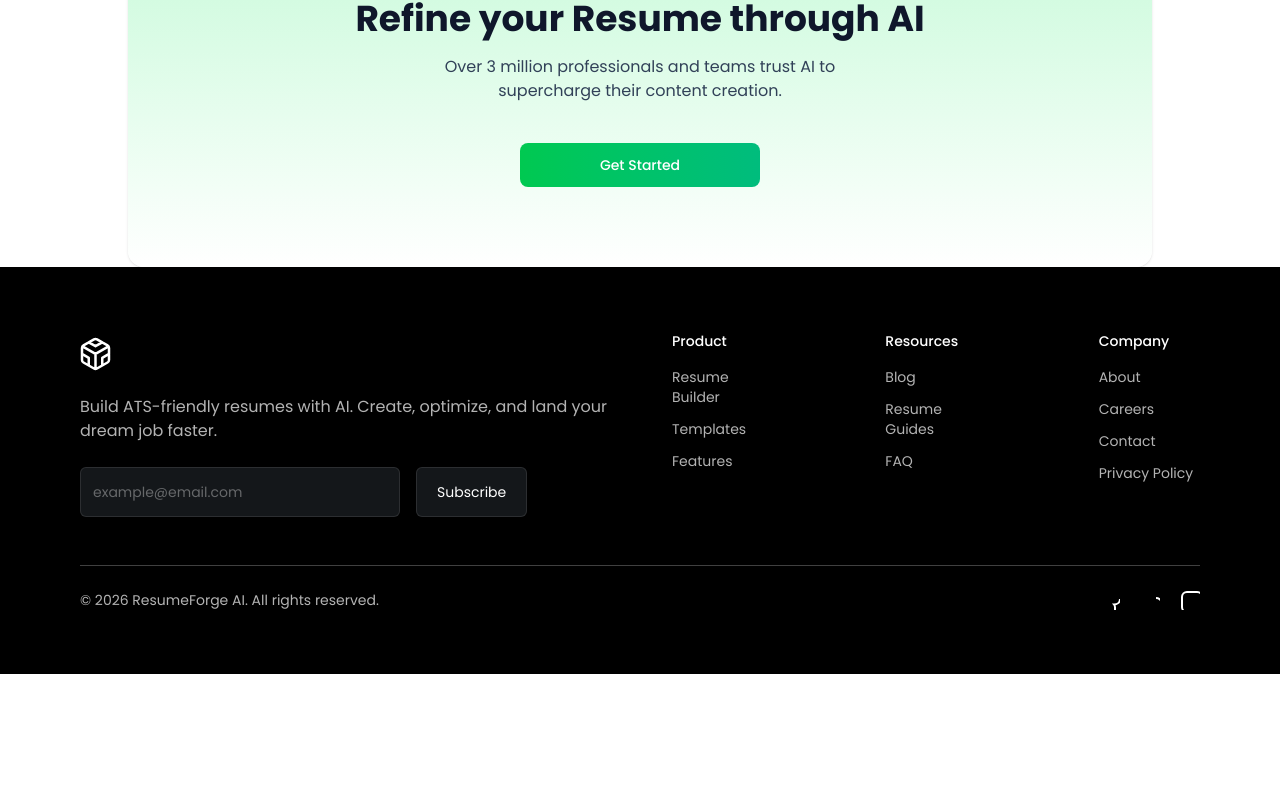
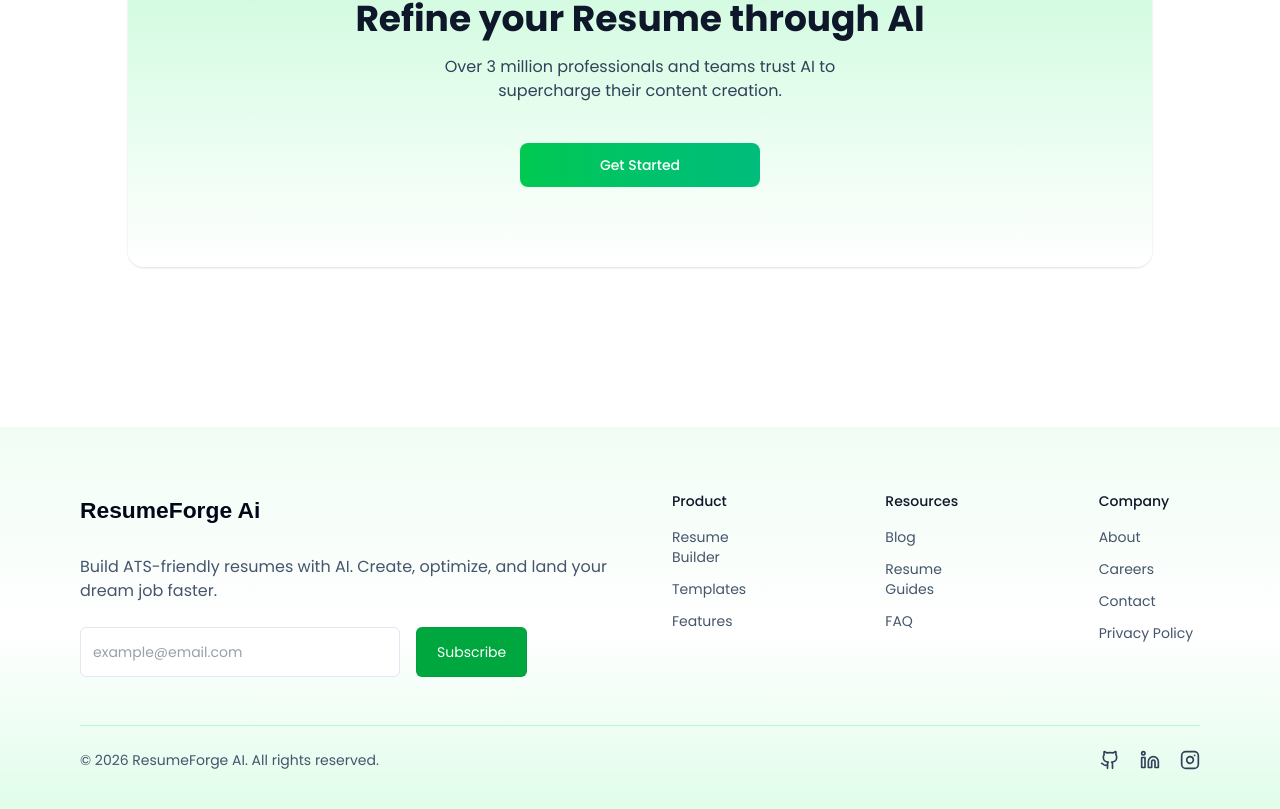
Before and after one commit to aryanghugare/ResumeForge-AI, a React (Vite) app in the folder client/: page / in a window 1280 px wide. Shown: the part 2607-3416 px from the top of the page. Before the commit the page ends 3281 px from the top, so only its background shows below. Built offline with nearby package versions, Linux system fonts and the light colour scheme; a web font is replaced by a local one.

Commit message:
feat: Implement Navbar component and login page

```diff
--- a/client/src/components/Home/Footer.jsx
+++ b/client/src/components/Home/Footer.jsx
@@ -1,22 +1,21 @@
 import React from "react";
 import { Link } from "react-router-dom";
 import logo from "../../assets/logo.svg";
+import { Github, Linkedin, Instagram } from "lucide-react";
+
 
 const Footer = () => {
   return (
-    <footer className="bg-black text-white py-12 md:py-16 px-4 sm:px-6 md:px-8 lg:px-20">
+    <footer className="mt-40 bg-gradient-to-b from-green-50 via-white to-green-100 text-slate-900 py-12 md:py-16 px-4 sm:px-6 md:px-8 lg:px-20">
 
       <div className="max-w-7xl mx-auto grid grid-cols-1 lg:grid-cols-6 gap-8 md:gap-16">
 
-        {/* LEFT SECTION */}
         <div className="lg:col-span-3 space-y-6">
 
           {/* Logo */}
-          <svg width="157" height="40" viewBox="0 0 157 40" fill="none" xmlns="http://www.w3.org/2000/svg">
-                                <path d="m8.75 11.3 6.75 3.884 6.75-3.885M8.75 34.58v-7.755L2 22.939m27 0-6.75 3.885v7.754M2.405 15.408 15.5 22.954l13.095-7.546M15.5 38V22.939M29 28.915V16.962a2.98 2.98 0 0 0-1.5-2.585L17 8.4a3.01 3.01 0 0 0-3 0L3.5 14.377A3 3 0 0 0 2 16.962v11.953A2.98 2.98 0 0 0 3.5 31.5L14 37.477a3.01 3.01 0 0 0 3 0L27.5 31.5a3 3 0 0 0 1.5-2.585" stroke="white" strokeWidth="2.5" strokeLinecap="round" strokeLinejoin="round" />
-                            </svg>
+            <img src={logo} alt="ResumeForge AI Logo" className="h-10 w-auto" />
 
-          <p className="text-sm md:text-base text-white/70">
+          <p className="text-sm md:text-base text-slate-600">
             Build ATS-friendly resumes with AI. Create, optimize, and land your dream job faster.
           </p>
 
@@ -25,9 +24,9 @@ const Footer = () => {
             <input
               type="email"
               placeholder="example@email.com"
-              className="bg-[#14171A] text-white/70 border border-white/10 px-3 py-3 rounded-md w-full sm:flex-1 sm:max-w-xs placeholder:text-sm focus:outline-none focus:ring-1 focus:ring-gray-600"
+              className="bg-white text-slate-700 border border-slate-200 px-3 py-3 rounded-md w-full sm:flex-1 sm:max-w-xs placeholder:text-sm focus:outline-none focus:ring-2 focus:ring-green-300"
             />
-            <button className="bg-[#14171A] text-white px-5 py-3 rounded-md border border-white/10 text-sm hover:bg-gray-800 transition-colors">
+            <button className="bg-green-600 text-white px-5 py-3 rounded-md border border-green-700/20 text-sm hover:bg-green-700 transition-colors">
               Subscribe
             </button>
           </div>
@@ -39,31 +38,31 @@ const Footer = () => {
           {/* Product */}
           <div>
             <h3 className="font-medium text-sm mb-4">Product</h3>
-            <ul className="space-y-3 text-sm text-white/70">
-              <li><Link to="/builder" className="hover:text-white">Resume Builder</Link></li>
-              <li><Link to="/templates" className="hover:text-white">Templates</Link></li>
-              <li><Link to="/features" className="hover:text-white">Features</Link></li>
+            <ul className="space-y-3 text-sm text-slate-600">
+              <li><Link to="/" className="hover:text-green-700">Resume Builder</Link></li>
+              <li><Link to="/" className="hover:text-green-700">Templates</Link></li>
+              <li><Link to="/" className="hover:text-green-700">Features</Link></li>
             </ul>
           </div>
 
           {/* Resources */}
           <div>
             <h3 className="font-medium text-sm mb-4">Resources</h3>
-            <ul className="space-y-3 text-sm text-white/70">
-              <li><Link to="/blog" className="hover:text-white">Blog</Link></li>
-              <li><Link to="/guides" className="hover:text-white">Resume Guides</Link></li>
-              <li><Link to="/faq" className="hover:text-white">FAQ</Link></li>
+            <ul className="space-y-3 text-sm text-slate-600">
+              <li><Link to="/" className="hover:text-green-700">Blog</Link></li>
+              <li><Link to="/" className="hover:text-green-700">Resume Guides</Link></li>
+              <li><Link to="/" className="hover:text-green-700">FAQ</Link></li>
             </ul>
           </div>
 
           {/* Company */}
           <div>
             <h3 className="font-medium text-sm mb-4">Company</h3>
-            <ul className="space-y-3 text-sm text-white/70">
-              <li><Link to="/about" className="hover:text-white">About</Link></li>
-              <li><Link to="/careers" className="hover:text-white">Careers</Link></li>
-              <li><Link to="/contact" className="hover:text-white">Contact</Link></li>
-              <li><Link to="/privacy" className="hover:text-white">Privacy Policy</Link></li>
+            <ul className="space-y-3 text-sm text-slate-600">
+              <li><Link to="/" className="hover:text-green-700">About</Link></li>
+              <li><Link to="/" className="hover:text-green-700">Careers</Link></li>
+              <li><Link to="/" className="hover:text-green-700">Contact</Link></li>
+              <li><Link to="/" className="hover:text-green-700">Privacy Policy</Link></li>
             </ul>
           </div>
 
@@ -71,34 +70,41 @@ const Footer = () => {
       </div>
 
       {/* BOTTOM */}
-      <div className="max-w-7xl mx-auto mt-12 pt-6 border-t border-neutral-700 flex flex-col md:flex-row justify-between items-center gap-6">
+      <div className="max-w-7xl mx-auto mt-12 pt-6 border-t border-green-200 flex flex-col md:flex-row justify-between items-center gap-6">
 
-        <p className="text-white/70 text-xs sm:text-sm">
+        <p className="text-slate-600 text-xs sm:text-sm">
           © {new Date().getFullYear()} ResumeForge AI. All rights reserved.
         </p>
 
         {/* Socials */}
-        <div className="flex gap-5">
+        <div className="flex gap-5 text-slate-700">
 
-          {/* GitHub (external → keep <a>) */}
-          <a href="https://github.com" target="_blank" rel="noopener noreferrer" className="hover:text-gray-300">
-            <svg width="20" height="20" fill="none" stroke="currentColor" strokeWidth="2">
-              <path d="M15 22v-4a4.8 4.8 0 0 0-1-3.5c3 0 6-2 6-5.5..." />
-            </svg>
+          <a
+            href="https://github.com"
+            target="_blank"
+            rel="noopener noreferrer"
+            className="hover:text-gray-300"
+            aria-label="GitHub"
+          >
+            <Github className="size-5" />
           </a>
 
-          {/* LinkedIn */}
-          <a href="https://linkedin.com" target="_blank" rel="noopener noreferrer" className="hover:text-gray-300">
-            <svg width="20" height="20" fill="none" stroke="currentColor" strokeWidth="2">
-              <path d="M16 8a6 6 0 0 1 6 6v7h-4..." />
-            </svg>
+          <a
+            href="https://linkedin.com"
+            target="_blank"
+            rel="noopener noreferrer"
+            className="hover:text-gray-300"
+            aria-label="LinkedIn"
+          >
+            <Linkedin className="size-5" />
           </a>
 
-          {/* Instagram */}
-          <a href="#" className="hover:text-gray-300">
-            <svg width="20" height="20" fill="none" stroke="currentColor" strokeWidth="2">
-              <rect width="20" height="20" x="2" y="2" rx="5"/>
-            </svg>
+          <a
+            href="#"
+            className="hover:text-gray-300"
+            aria-label="Instagram"
+          >
+            <Instagram className="size-5" />
           </a>
 
         </div>
--- /dev/null
+++ b/client/src/components/Navbar.jsx
@@ -0,0 +1,29 @@
+import React from 'react'
+import { Link } from 'react-router-dom'
+import logo from "../assets/logo.svg"
+import { useNavigate} from 'react-router-dom'
+
+function Navbar() {
+const user = {name : "John Doe"}
+const navigate = useNavigate() ;
+const handleLogout = () => {
+  // Perform logout logic here
+  // After logout, navigate to the login page
+  navigate("/");
+}
+  return (
+    <div className='shadow bg-white'>
+<nav className='flex items-center justify-between max-w-7xl mx-auto px-4 py-3.5 text-slate-800 transition-all'>
+<Link to="/" className="flex items-center gap-2">
+<img src={logo} alt="ResumeForge AI Logo" className="h-8 w-auto" />
+</Link>
+<div className='flex items-center gap-4 text-sm'>
+<p className='max-sm:hidden'>Hi , {user?.name} </p>
+<button onClick={handleLogout} className='bg-white hover:bg-slate-50 border border-slate-200 rounded-md px-4 py-2 active:scale-95 transition-all '>Logout</button>
+</div>
+</nav>
+</div>
+  )
+}
+
+export default Navbar
--- a/client/src/pages/Dashboard.jsx
+++ b/client/src/pages/Dashboard.jsx
@@ -3,7 +3,9 @@ import React from 'react'
 function Dashboard() {
   return (
     <div>
-<h1>Dashboard page</h1>
+<div className='max-w-7xl mx-auto px-4 py-8 '>
+<p className='text-2xl font-medium mb-6 bg-gradient-to-r from-slate-600 to bg-slate-700 bg-clip-text text-transparent sm:hidden '>Welcome to your dashboard!</p>
+</div>
 </div>
   )
 }
--- a/client/src/pages/layout.jsx
+++ b/client/src/pages/layout.jsx
@@ -1,10 +1,11 @@
 import React from 'react'
 import { Outlet } from 'react-router-dom'
-import Banner from '../components/Home/Banner'
+import Navbar from '../components/Navbar'
 
 function Layout() {
   return (
-    <div>
+    <div className='min-h-screen bg-gray-50'>
+      <Navbar />
       <Outlet />
     </div>
   )
```
Also changed, not shown: client/src/pages/Login.jsx (+74 -7 lines), 1 other file (tests, documents, lock files or other folders).
